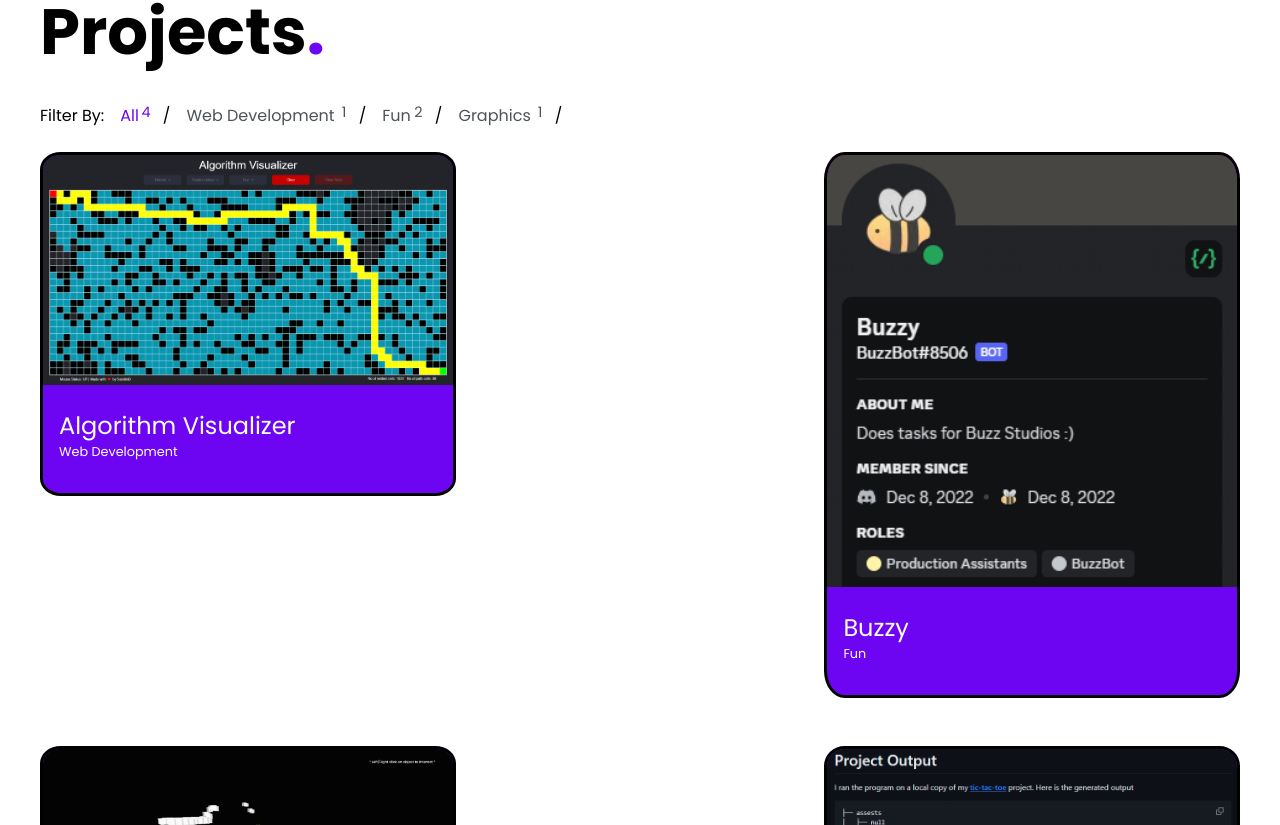
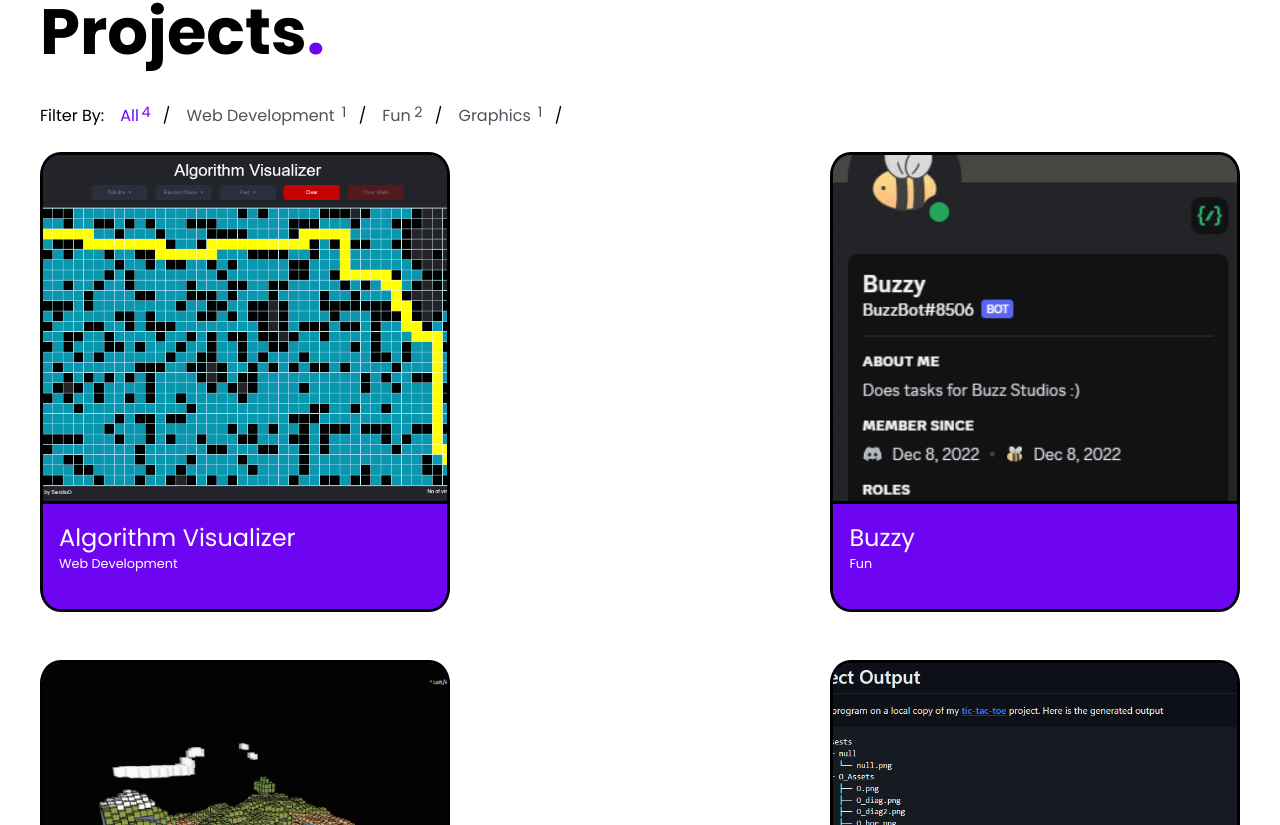
Before and after one commit to SainitinD/sainitind.github.io, a Vue app in the folder personal-portfolio/: page / in a window 1280 px wide. Shown: the part 715-1540 px from the top of the page. Built offline with nearby package versions, Linux system fonts and the light colour scheme.

Commit message:
add more information to projects and add cool animations for the extension of info

```diff
--- a/personal-portfolio/src/components/projects/ThumbnailCard.vue
+++ b/personal-portfolio/src/components/projects/ThumbnailCard.vue
@@ -1,21 +1,43 @@
 <template>
   <div class="margin-overlay">
-    <div class="card">
+    <div class="card" @mouseenter="isHovered = true" @mouseleave="isHovered = false">
       <img class="thumbnail" :src="imgSrc" />
+      <Transition>
+        <div class="thumbnail-body" :class="{extend: isHovered, shrink: !isHovered}">
+          <div class="info">
+            <p class="title">{{ title }}</p>
+            <p class="category">{{ category }}</p>
+          </div>
+          <p class="description">A Web application that allows people to visualize different path finding algorithms. Currently, the algorithms supported are: Dijkstra's, BFS and DFS.</p>
+          <div class="tech-stacks">
+            <p class="tech-stack-item">Typescript</p>
+          </div>
+        </div>
+      </Transition>
+    </div>
+    <!-- <div v-if="flipCard" class="card flipped" @mouseleave="flipCard = false">
       <div class="info">
         <p class="title">{{ title }}</p>
         <p class="category">{{ category }}</p>
       </div>
-    </div>
+      <p class="description">A Web application that allows people to visualize different path finding algorithms. Currently, the algorithms supported are: Dijkstra's, BFS and DFS.</p>
+      <div class="tech-stacks">
+        <p class="tech-stack-item">Typescript</p>
+      </div>
+    </div> -->
   </div>
 </template>
 
 <script setup lang="ts">
+import { ref } from 'vue';
+
 defineProps({
   imgSrc: String,
   title: String,
   category: String,
 });
+
+const isHovered = ref<boolean>(false);
 </script>
 
 <style scoped>
@@ -24,8 +46,8 @@ defineProps({
   border-radius: 5%;
   padding: 0;
   overflow: hidden;
-  height: max-content;
-  width: min-content;
+  height: 28.75rem;
+  width: 32vw;
   /* margin-bottom: 10vh; */
   border: 3px solid;
   border-color: black;
@@ -35,15 +57,51 @@ defineProps({
   animation-timing-function: ease-in-out; */
 }
 
+.thumbnail-body {
+  display: flex;
+  flex-direction: column;
+  gap: 2rem;
+  background-color: #6e05f2;
+  border-top: 3px solid black;
+  /* background-color: #270155; */
+  /* display: flex;
+  flex-direction: column;
+  gap: 3rem;
+  background-color: none; */
+}
+
+.extend {
+  position: relative;
+  bottom: 10rem;
+  animation: extendAnim 0.3s;
+}
+
+@keyframes extendAnim{
+    from {bottom: 0rem;}
+    to{bottom:10rem;}
+}
+
+.shrink {
+  position: relative;
+  bottom: 0rem;
+  animation: shrinkAnim 0.3s;
+}
+
+@keyframes shrinkAnim{
+    from {bottom: 10rem;}
+    to{bottom:0rem;}
+}
+
 .thumbnail {
-  width: 32vw;
+  height: 21.6rem;
+  width: inherit;
+  object-fit: cover;
+  display: block;
 }
 
 .info {
   text-align: start;
-  color: white;
-  padding-left: 1rem;
-  margin: 1rem 0rem 2rem;
+  margin: 1rem 0rem 0rem;
 }
 
 .title {
@@ -51,6 +109,30 @@ defineProps({
 }
 .category {
   font-size: 0.8rem;
+}
+
+.info, .description, .tech-stacks {
+  padding-left: 1rem;
+}
+
+.info, .description {
+  color: white;
+}
+
+.tech-stacks {
+  display: flex;
+  flex-direction: row;
+  gap: 10px;
+}
+
+.tech-stack-item {
+  border-radius: 20px;
+  padding: 5px 15px;
+  font-size: 14px;
+  margin-bottom: 6px;
+  background-color: white;
+  color: #6E06F2;
+  font-weight: 500;
 }
 
 @keyframes zoomOut {
```
